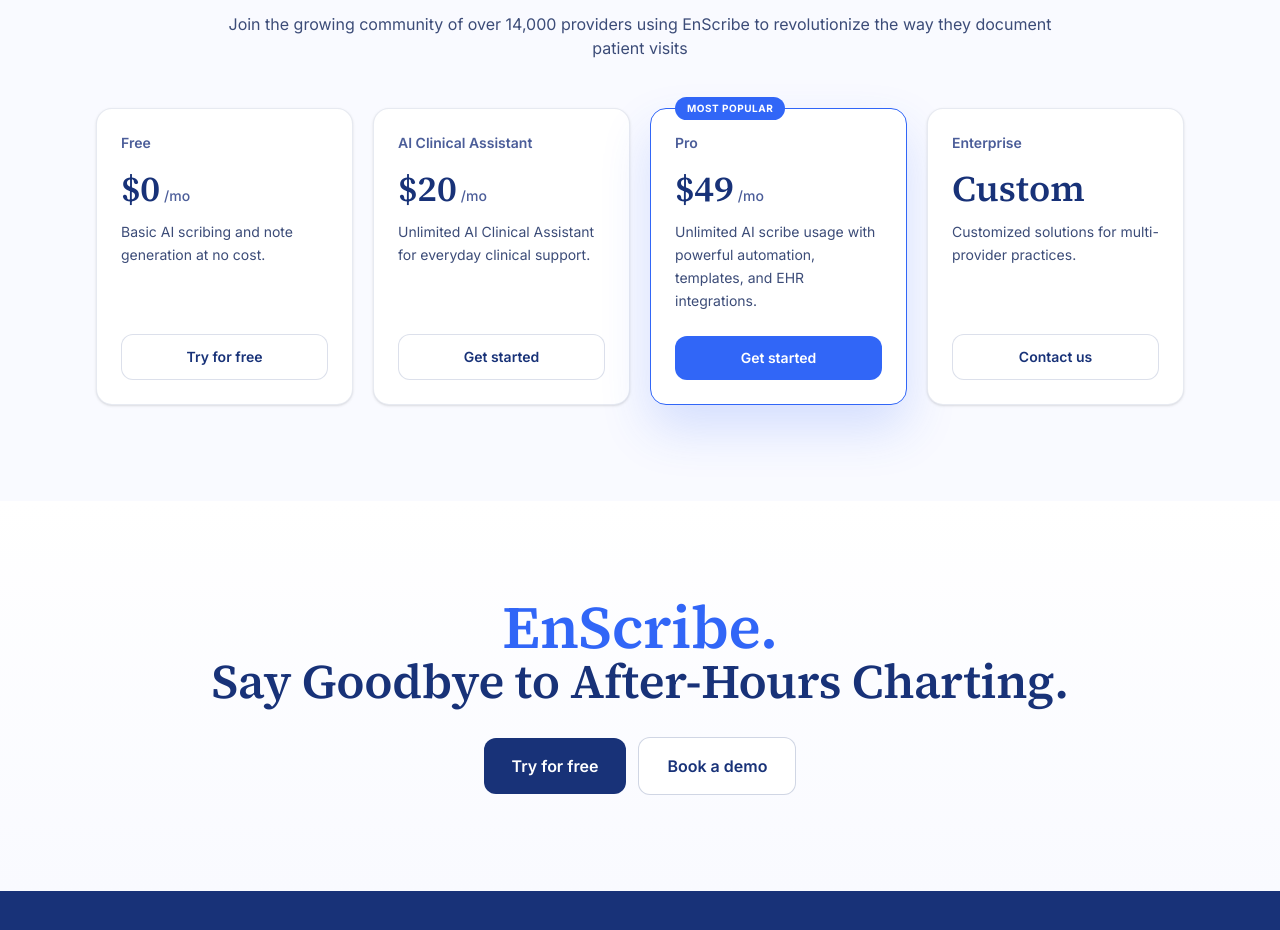
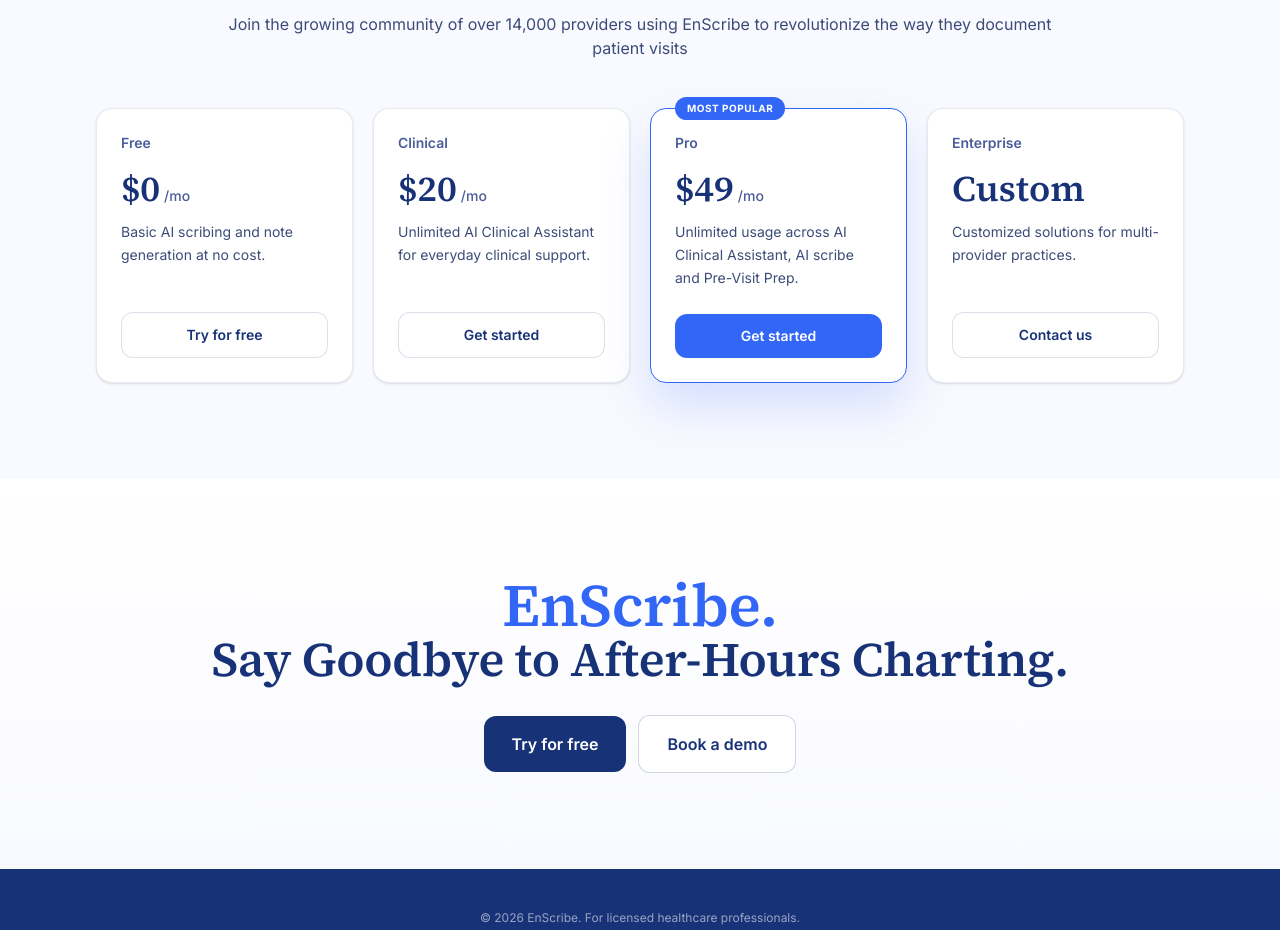
Before and after one commit to Evanl01/enscribe-www, a Next.js app: page / in a window 1280 px wide. Shown: the part 4042-4972 px from the top of the page. Built offline with nearby package versions, Linux system fonts and the light colour scheme; no server answers.

Commit message:
Update pricing plan wordings

```diff
--- a/components/landing/constants.js
+++ b/components/landing/constants.js
@@ -164,7 +164,7 @@
     highlight: false,
   },
   {
-    name: "AI Clinical Assistant",
+    name: "Clinical",
     price: "$20",
     blurb: "Unlimited AI Clinical Assistant for everyday clinical support.",
     cta: "Get started",
@@ -174,7 +174,8 @@
   {
     name: "Pro",
     price: "$49",
-    blurb: "Unlimited AI scribe usage with powerful automation, templates, and EHR integrations.",
+    blurb:
+      "Unlimited usage across AI Clinical Assistant, AI scribe and Pre-Visit Prep.",
     cta: "Get started",
     href: "/signup",
     highlight: true,
```
